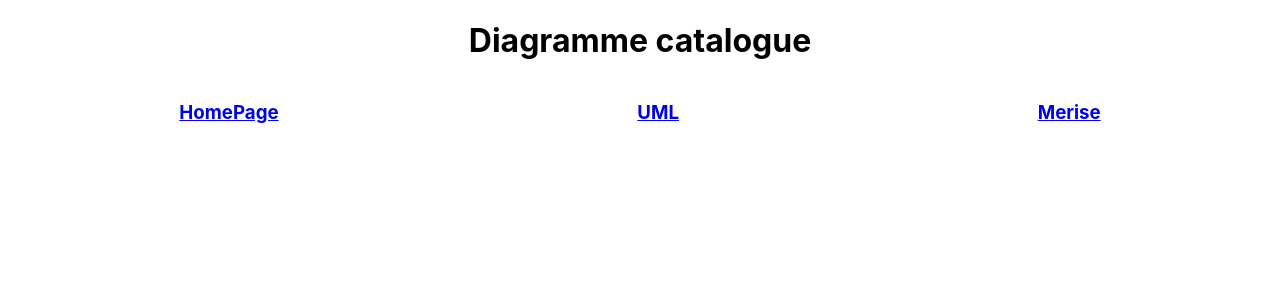
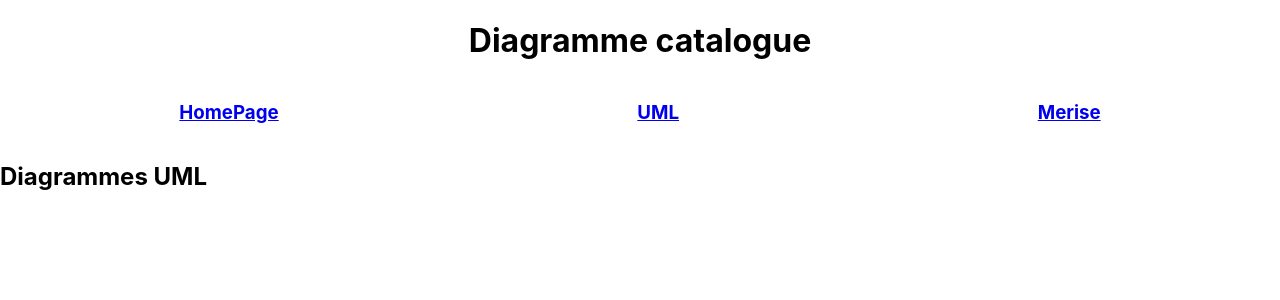
Before and after one commit to 2023-cda-alt-devops-p4/Alexandre_Diagram_catalog, a React (Create React App) app: page /Uml in a window 1280 px wide. Shown: the top 300 px of the page. Built offline with nearby package versions, Linux system fonts and the light colour scheme; no server answers.

Commit message:
fetch uml json and init card component

```diff
--- a/package.json
+++ b/package.json
@@ -6,6 +6,7 @@
     "@testing-library/jest-dom": "^5.17.0",
     "@testing-library/react": "^13.4.0",
     "@testing-library/user-event": "^13.5.0",
+    "axios": "^1.5.0",
     "react": "^18.2.0",
     "react-dom": "^18.2.0",
     "react-router-dom": "^6.16.0",
--- a/src/pages/UmlPage/UmlPage.jsx
+++ b/src/pages/UmlPage/UmlPage.jsx
@@ -1,31 +1,27 @@
 import React, { useState, useEffect } from "react"
 import UmlData from "../../ressources/UmlData.json"
 import './umlpage.css';
+import axios from "axios";
 
 const UmlPage = () => {
-    const [umlData, setUmlData] = useState(0)
-
-    const getdata= () => {
-        fetch(UmlData).then((response) =>{
-            setUmlData(response)
-        })
-    }
+    const [umlData, setUmlData] = useState()
 
     useEffect(()=>{
-        getdata()
-    })
-
+        setUmlData(UmlData)
+        console.log(UmlData)
+    },[])
     return (
         <div className="umlpage-container">
             <div className="umlpage-header">
                 <h2 className="umlpage-header-tittle">
-
+                    {umlData?.tittle}
                 </h2>
                 <p className="umlpage-header-description">
-
+                    {umlData?.description}
                 </p>
             </div>
             <div className="umlpage-card_container">
+
 
             </div>
 
```
Also changed, not shown: src/components/Card/Card.jsx (+12 -0 lines), src/components/Card/card.css (added), 1 other file (tests, documents, lock files or other folders).
